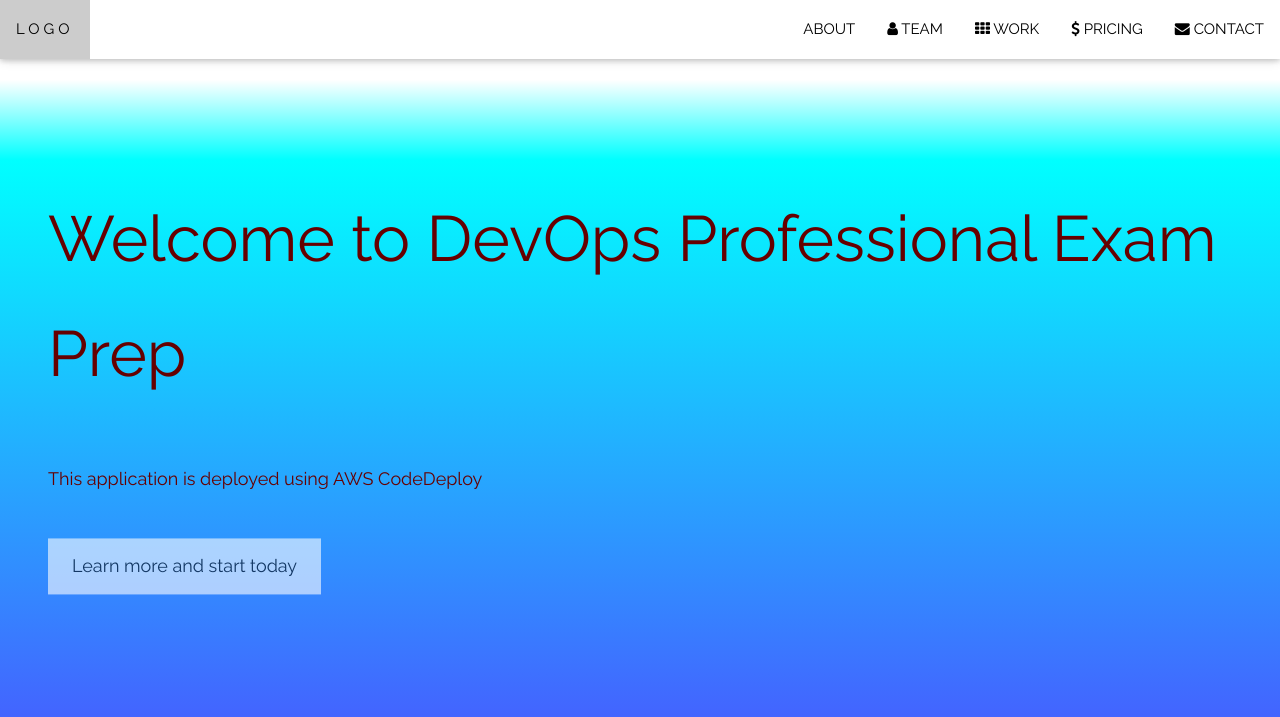
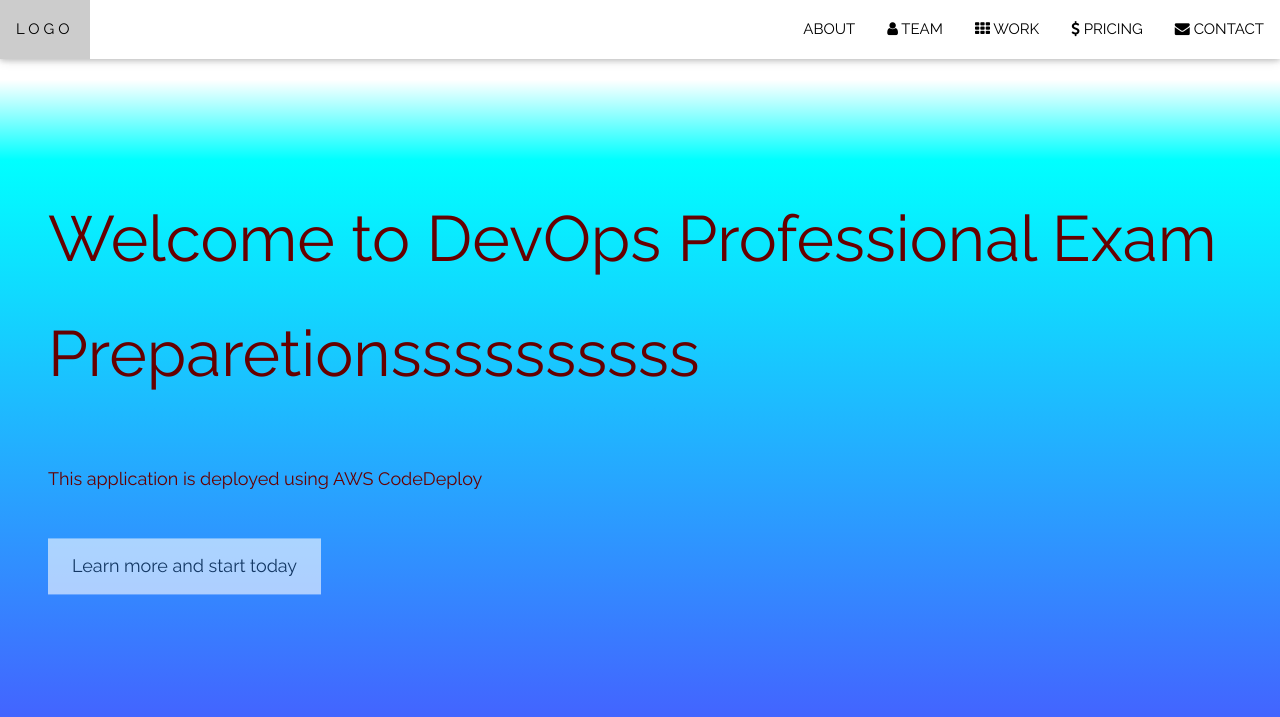
Before and after one commit to Avstxn98/CICDdemo, a plain HTML site: page index.html in a window 1280 px wide. Shown: the top 717 px of the page. Drawn offline with nearby package versions, Linux system fonts and the light colour scheme.

Commit message:
Update index.html

```diff
--- a/index.html
+++ b/index.html
@@ -65,7 +65,7 @@ body, html {
 <!-- Header with full-height image -->
 <header class="bgimg-1 w3-display-container" id="home">
   <div class="w3-display-left" style="padding:48px">
-    <span class="w3-jumbo w3-hide-small">Welcome to DevOps Professional Exam Prep</span><br>
+    <span class="w3-jumbo w3-hide-small">Welcome to DevOps Professional Exam Preparetionssssssssss</span><br>
     <span class="w3-xxlarge w3-hide-large w3-hide-medium">Start something that matters</span><br>
     <span class="w3-large">This application is deployed using AWS CodeDeploy</span>
     <p><a href="#about" class="w3-button w3-white w3-padding-large w3-large w3-margin-top w3-opacity w3-hover-opacity-off">Learn more and start today</a></p>
```
